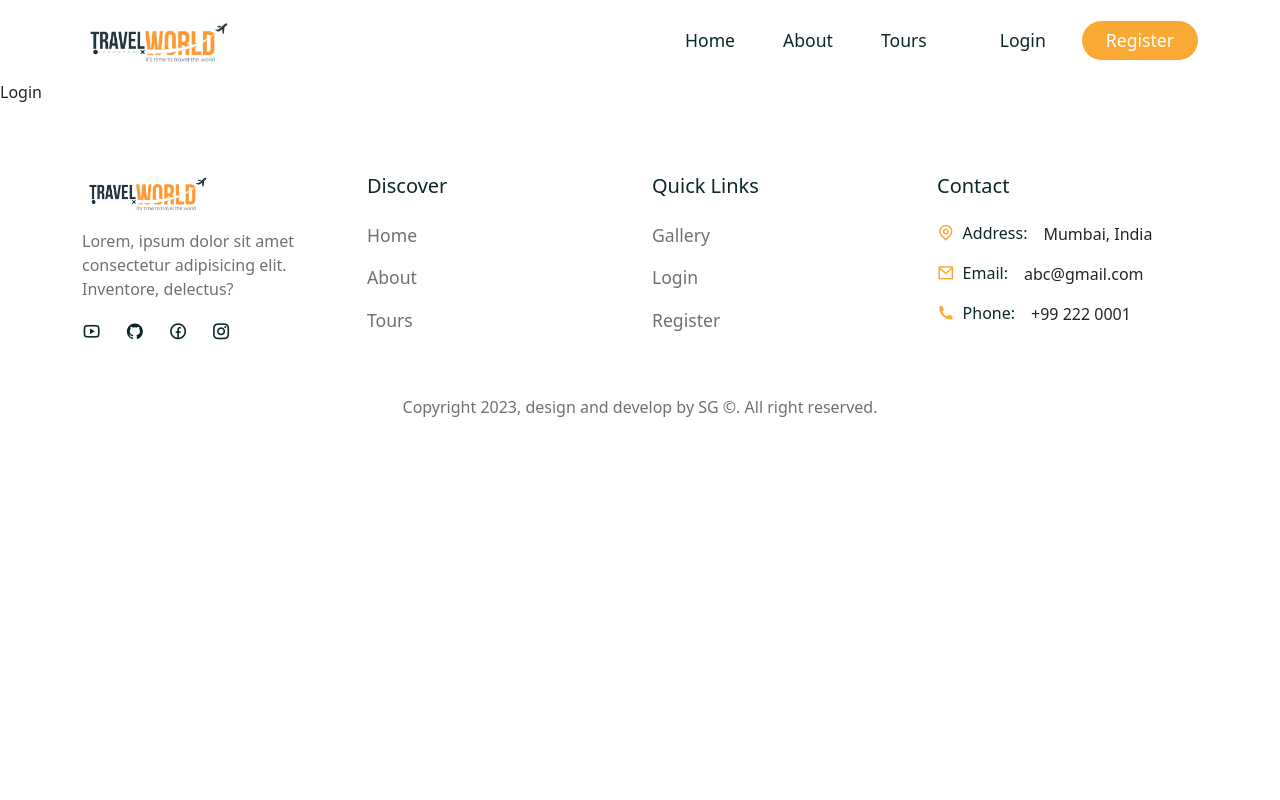
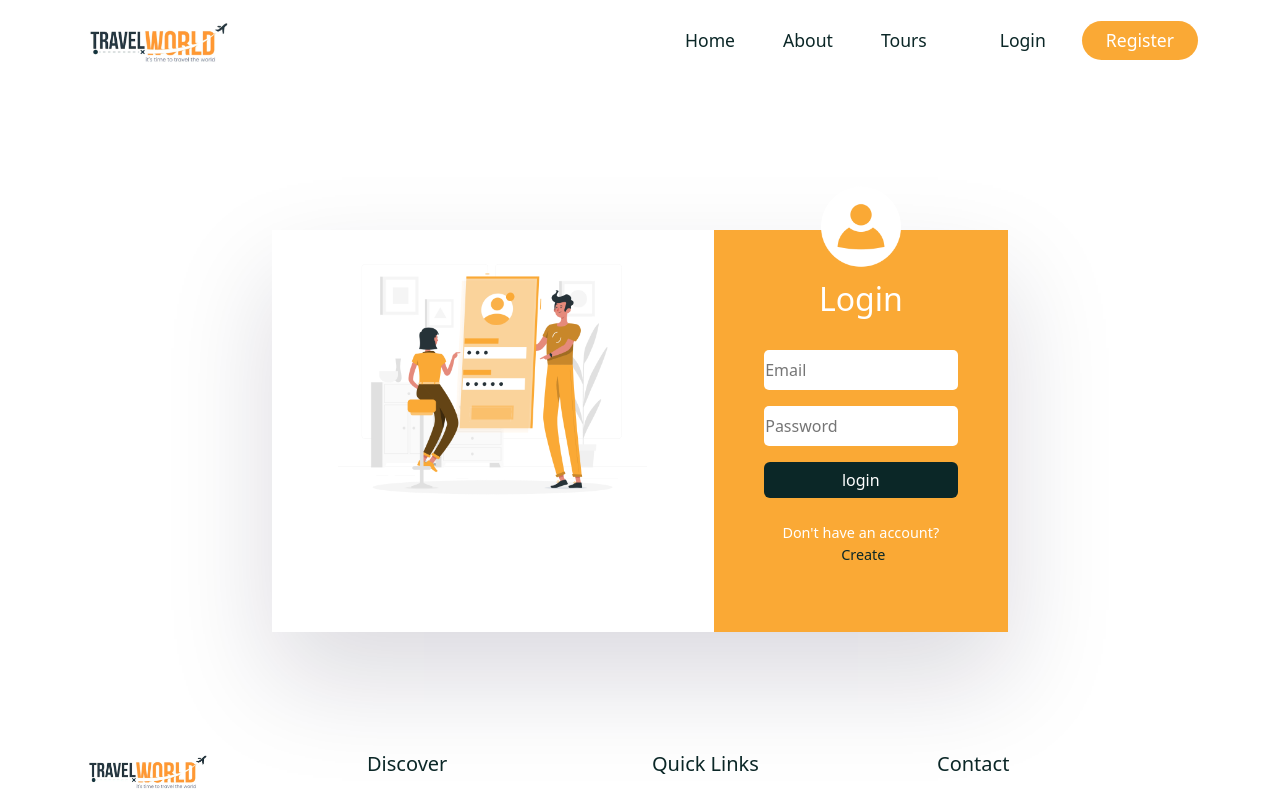
Before and after one commit to sweedalgharshi/tour-mern, a React (Create React App) app in the folder frontend/: page /login in a window 1280 px wide. Shown: the top 800 px of the page. Built offline with nearby package versions, Linux system fonts and the light colour scheme; a web font is replaced by a local one.

Commit message:
login component

```diff
--- a/frontend/src/pages/Login.jsx
+++ b/frontend/src/pages/Login.jsx
@@ -1,4 +1,73 @@
+import { Container, Row, Col, Form, FormGroup, Button } from "reactstrap";
+import { Link } from "react-router-dom";
+import "../styles/login.css";
+
+import { useState } from "react";
+
+import loginImg from "../assets/images/login.png";
+import userIcon from "../assets/images/user.png";
+
 function Login() {
-  return <div>Login</div>;
+  const [credential, setCredential] = useState({
+    email: undefined,
+    password: undefined,
+  });
+
+  const handleChange = (e) => {
+    setCredential((prev) => ({ ...prev, [e.target.id]: e.target.value }));
+  };
+
+  const handleClick = (e) => {
+    e.preventDefault();
+  };
+  return (
+    <section>
+      <Container>
+        <Row>
+          <Col lg="8" className="m-auto">
+            <div className="login__container d-flex justify-content-between">
+              <div className="login__img">
+                <img src={loginImg} alt="" />
+              </div>
+
+              <div className="login__form">
+                <div className="user">
+                  <img src={userIcon} alt="" />
+                </div>
+                <h2>Login</h2>
+
+                <Form onClick={handleClick}>
+                  <FormGroup>
+                    <input
+                      type="text"
+                      placeholder="Email"
+                      required
+                      id="email"
+                      onChange={handleChange}
+                    />
+                  </FormGroup>
+                  <FormGroup>
+                    <input
+                      type="password"
+                      placeholder="Password"
+                      required
+                      id="password"
+                      onChange={handleChange}
+                    />
+                  </FormGroup>
+                  <Button className="btn secondary__btn auth__btn" type="submit">
+                    login
+                  </Button>
+                </Form>
+                <p>
+                  Don't have an account? <Link to="/register">Create</Link>
+                </p>
+              </div>
+            </div>
+          </Col>
+        </Row>
+      </Container>
+    </section>
+  );
 }
 export default Login;
--- /dev/null
+++ b/frontend/src/styles/login.css
@@ -0,0 +1,76 @@
+.login__img {
+  width: 60%;
+  text-align: center;
+}
+
+.login__img img {
+  width: 70%;
+  object-fit: cover;
+}
+
+.login__form {
+  padding: 50px;
+  background: var(--secondary-color);
+  position: relative;
+}
+
+.login__container {
+  box-shadow: rgba(17, 12, 46, 0.15) 0px 48px 100px 0px;
+  margin-top: 100px;
+}
+
+.login__container .user {
+  width: 80px;
+  height: 80px;
+  position: absolute;
+  top: -9%;
+  left: 50%;
+  transform: translate(-50%, -9%);
+}
+
+.login__form .user img {
+  width: 100%;
+}
+
+.login__form h2 {
+  color: #fff;
+  text-align: center;
+  margin-bottom: 2rem;
+}
+
+.login__form {
+  width: 40%;
+}
+
+.login__form input {
+  width: 100%;
+  padding: 0.5rem 0.1rem;
+  border-radius: 5px;
+  border: none;
+  font-size: 1rem;
+  color: var(--heading-color);
+}
+
+.login__form input:focus {
+  outline: none;
+}
+
+.auth__btn {
+  background: var(--heading-color) !important;
+  width: 100%;
+  color: #fff !important;
+}
+
+.login__form p {
+  font-size: 0.9rem;
+  color: #fff;
+  margin-top: 1.5rem;
+  text-align: center;
+}
+
+.login__form p a {
+  color: var(--heading-color);
+  text-decoration: none;
+  margin-left: 5px;
+  font-weight: 500;
+}
```
